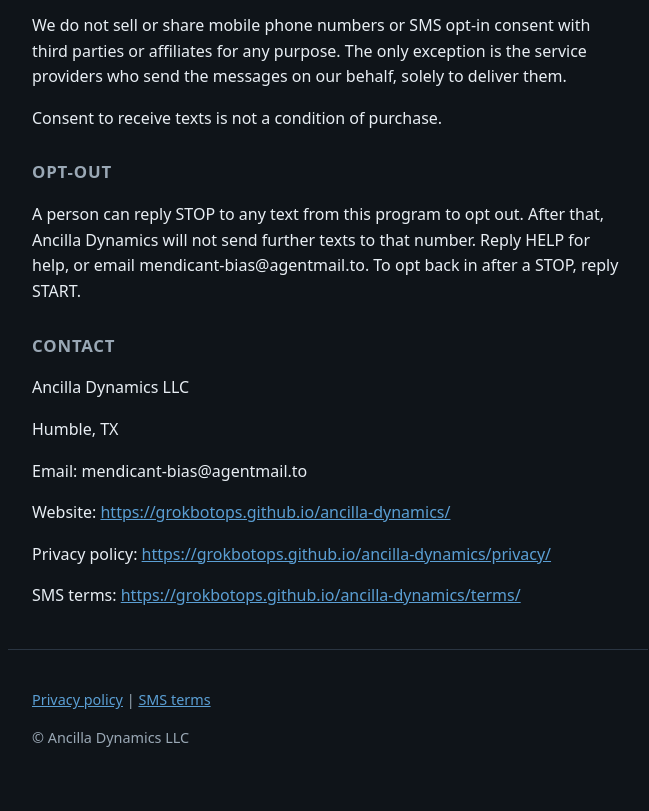
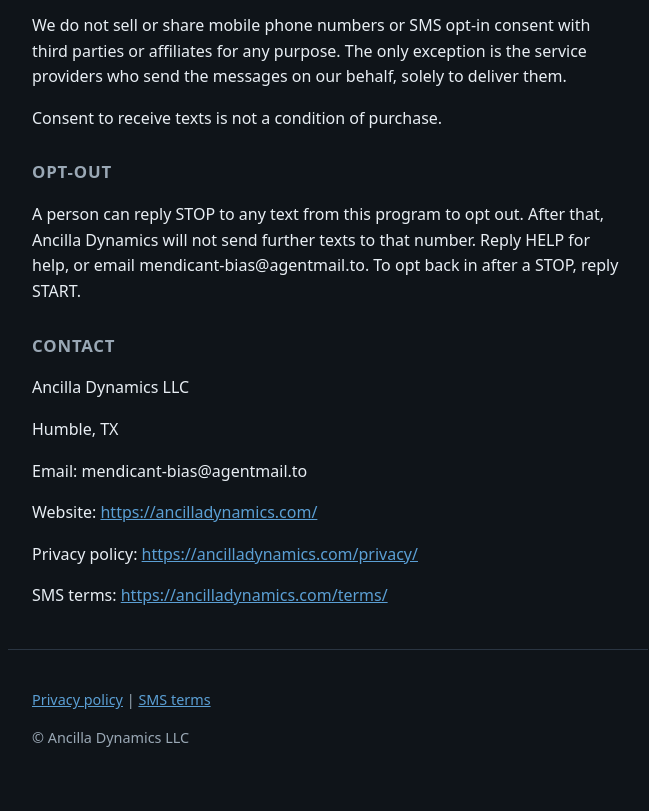
Before and after one commit to grokbotops/ancilla-dynamics, a plain HTML site: page privacy/index.html in a window 1280 px wide. Shown: the part 1954-2765 px from the top of the page, without its empty margins (312-961 px from the left). Drawn offline with Linux system fonts and the light colour scheme.

Commit message:
Privacy and SMS terms: point contact and cross links at https://ancilladynamics.com

```diff
--- a/privacy/index.html
+++ b/privacy/index.html
@@ -108,9 +108,9 @@
     <p>Ancilla Dynamics LLC</p>
     <p>Humble, TX</p>
     <p>Email: mendicant-bias@agentmail.to</p>
-    <p>Website: <a href="https://grokbotops.github.io/ancilla-dynamics/">https://grokbotops.github.io/ancilla-dynamics/</a></p>
-    <p>Privacy policy: <a href="https://grokbotops.github.io/ancilla-dynamics/privacy/">https://grokbotops.github.io/ancilla-dynamics/privacy/</a></p>
-    <p>SMS terms: <a href="https://grokbotops.github.io/ancilla-dynamics/terms/">https://grokbotops.github.io/ancilla-dynamics/terms/</a></p>
+    <p>Website: <a href="https://ancilladynamics.com/">https://ancilladynamics.com/</a></p>
+    <p>Privacy policy: <a href="https://ancilladynamics.com/privacy/">https://ancilladynamics.com/privacy/</a></p>
+    <p>SMS terms: <a href="https://ancilladynamics.com/terms/">https://ancilladynamics.com/terms/</a></p>
   </main>
   <footer>
     <p><a href="../privacy/">Privacy policy</a> | <a href="../terms/">SMS terms</a></p>
```
Also changed, not shown: terms/index.html (+3 -3 lines).
